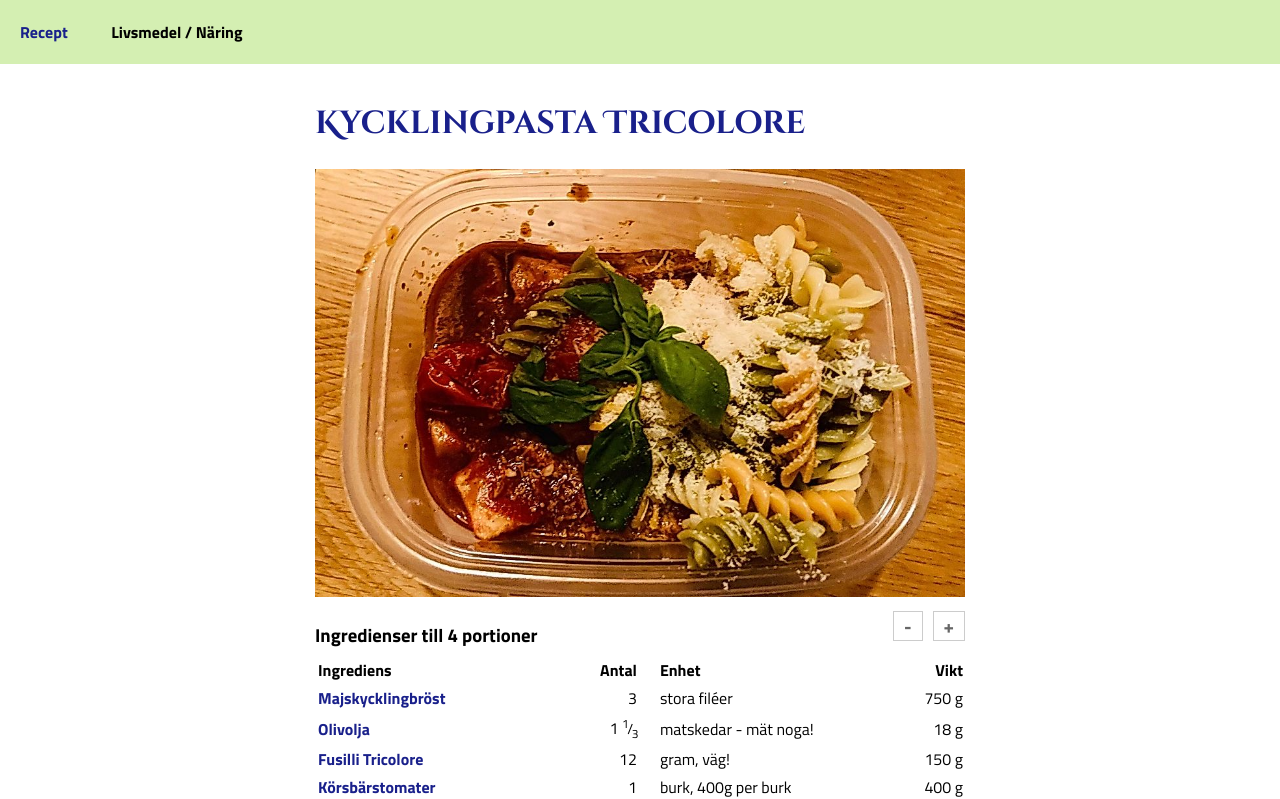
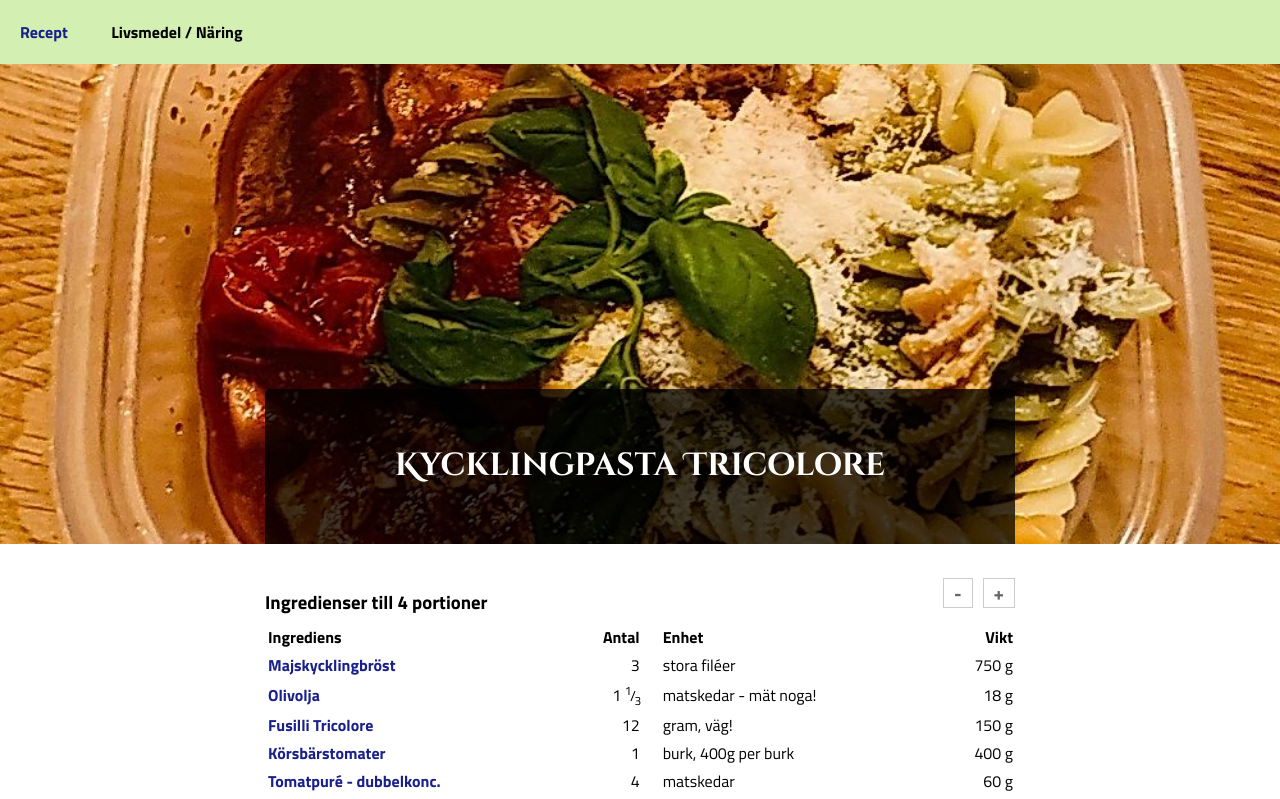
Before and after one commit to ironboy/recept-boken, a website: page index.html in a window 1280 px wide. Both pictures are taken after a click on the link "Kycklingpasta Tricolore". Shown: the top 799 px of the page. Drawn offline with Linux system fonts and the light colour scheme.

Commit message:
the bigger picture

```diff
--- a/app/printEtikett.js
+++ b/app/printEtikett.js
@@ -8,13 +8,17 @@ function printEtikett() {
   let wDay = ['sön', 'mån', 'tis', 'ons', 'tor', 'fre', 'lör'][new Date(d).getDay()];
   wDay && (d = wDay + 'dag ' + d);
   let b = $(`<h3>Tillagad: ${d}<br><br></h3>`).insertAfter('h1');
+  let visibleImages = $('.visible').removeClass('visible');
   let dButton = $('.showNutrionDetails:contains("Dölj")');
   dButton.click();
   let clones = [...new Array(numberOf - 1)].map(x => $('main').clone());
   for (let clone of clones) { $('body').append(clone); }
+  $('body').addClass('hiddenOnScreen');
   window.print();
+  $('body').removeClass('hiddenOnScreen');
   a.show();
   b.remove();
+  visibleImages.addClass('visible');
   for (let clone of clones) { clone.remove(); }
   dButton.click();
 }
--- a/app/recept.js
+++ b/app/recept.js
@@ -2,4 +2,4 @@ function recept() {
   return `<h2>Recept</h2>` + receptMd;
 }
 
-window.showImageOnLoad = img => $(img).show();
+window.showImageOnLoad = img => $(img).addClass('visible');
--- a/app/receptdetaljer.js
+++ b/app/receptdetaljer.js
@@ -14,8 +14,8 @@ function receptdetaljer() {
 
   return [/*html*/`
     <div class="recept-details">
-      <h1>${name}</h1>
       <img onload="showImageOnLoad(this)" src="/images/resized/${slug}-w1000.jpg">
+      <h1><span>${name}</span></h1>
       ${show.html}
       <br><br>
       <h2><div class="printEtikett">Skriv ut etiketter</div></h2>
--- a/css/style.css
+++ b/css/style.css
@@ -13,6 +13,7 @@ main {
 header {
   background-color: rgb(212, 239, 178);
   position: sticky;
+  z-index: 1;
   top: 0;
 }
 
@@ -60,7 +61,7 @@ h2 {
 }
 
 main {
-  max-width: 650px;
+  max-width: 750px;
   margin: 0 auto;
 }
 
@@ -157,9 +158,42 @@ th:last-child {
   margin-bottom: 25px;
 }
 
+.visible {
+  display: block !important;
+}
+
 .recept-details img {
+  display: none;
+}
+
+.recept-details img.visible {
   width: 100%;
-  display: none;
+  height: 60vh;
+  display: block;
+  position: absolute;
+  left: 0;
+  margin-top: calc(-60vh - 20px);
+  object-fit: cover;
+}
+
+.recept-details img.visible+h1 {
+  margin-top: 60vh;
+  position: relative;
+  top: -175px;
+  margin-bottom: -150px;
+  color: white;
+  background-color: rgba(0, 0, 0, 0.75);
+  border-top-left-radius: 5px;
+  border-top-right-radius: 5px;
+  padding: 20px;
+  text-align: center;
+  height: 115px;
+  align-items: center;
+  display: flex;
+}
+
+.recept-details h1>span {
+  width: 100%;
 }
 
 .recept-in-list {
@@ -170,6 +204,14 @@ th:last-child {
   float: right;
   display: none;
   margin-left: 30px;
+}
+
+@media screen {
+
+  .hiddenOnScreen {
+    display: none;
+  }
+
 }
 
 @media print {
```
